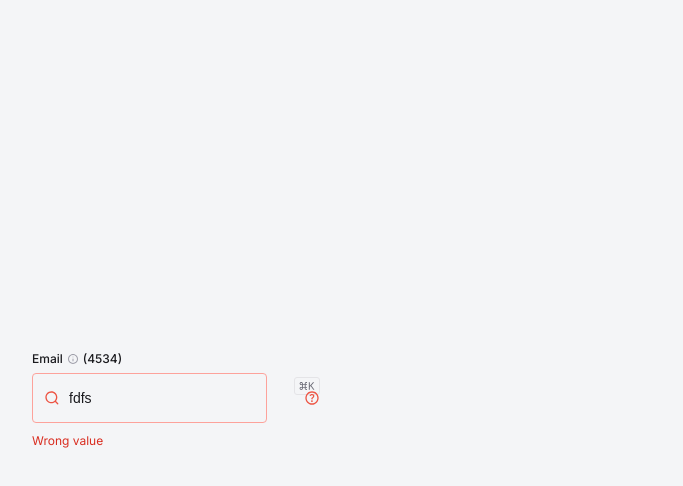
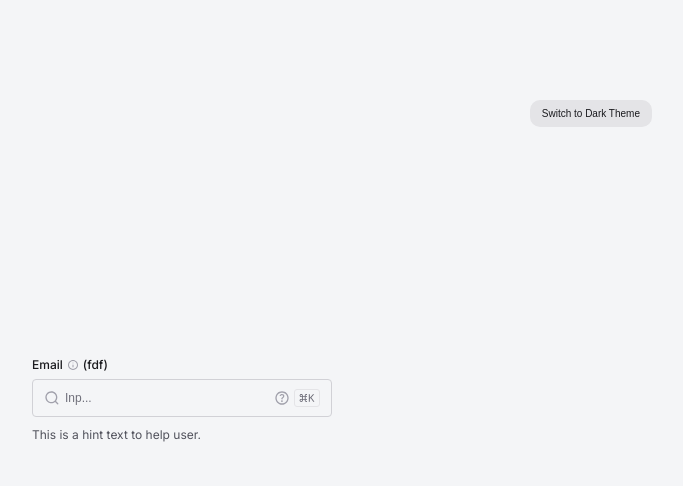
Before and after one commit to Follder/react--form-lib, a React (Create React App) app: page / in a window 1280 px wide. Shown: the top 486 px of the page, without its empty margins (458-1141 px from the left). Built offline with nearby package versions, Linux system fonts and the light colour scheme.

Commit message:
final project

```diff
--- a/src/components/app/App.scss
+++ b/src/components/app/App.scss
@@ -1,5 +1,7 @@
+@import '../../theme/theme.scss';
+
 .page {
-  background-color: #F4F5F7;
+  background-color: var(--background);
   color: #4d4d4d;
 
   height: 100vh;
@@ -14,10 +16,28 @@
 }
 
 .container {
+  position: relative;
+
   max-width: 1140px;
   margin: 0 auto;
 
   height: 100%;
+}
+
+.toggleButton {
+  position: absolute;
+  right: 100px;
+  top: 100px;
+
+  font-size: 10px;
+  cursor: pointer;
+
+  background-color: var(--input-icon-border);
+  color: var(--label-color);
+
+  border: none;
+  padding: 8px 12px;
+  border-radius: 10px;
 }
 
 .App {
--- a/src/components/app/App.tsx
+++ b/src/components/app/App.tsx
@@ -1,10 +1,20 @@
-import Input from '../input/Input';
-import './App.scss';
+import { useState } from "react";
+import Input from "../input/Input";
+import "./App.scss";
 
 function App() {
+  const [theme, setTheme] = useState("light");
+
+  const toggleTheme = () => {
+    setTheme((prevTheme) => (prevTheme === "light" ? "dark" : "light"));
+  };
+
   return (
-    <div className="page">
+    <div className="page" data-theme={theme}>
       <header className="container">
+        <button onClick={toggleTheme} className="toggleButton">
+          Switch to {theme === "light" ? "Dark" : "Light"} Theme
+        </button>
         <div className="page__wrapper">
           <Input />
         </div>
--- a/src/components/input/Input.tsx
+++ b/src/components/input/Input.tsx
@@ -8,6 +8,7 @@ type Required = string | "required" | "*";
 type Info = string | null;
 type LeftIcon = "user" | "search" | "password" | "email" | null;
 type RightIcon = "help" | null;
+type Type = "text" | "email" | "password" | "user";
 
 type Props = {
   labelPosition?: LabelPosition;
@@ -23,22 +24,30 @@ type Props = {
   leftIcon?: LeftIcon;
   rightIcon?: RightIcon;
   isCmndIcon?: boolean;
+  type?: Type;
+  name?: string;
+  placeholder?: string | undefined;
+  customClassname?: string;
 };
 
 const Input: React.FC<Props> = ({
   labelPosition = "top",
-  value = "fdfs",
-  size = "xl",
+  value = "",
+  size = "md",
   isQuiet = false,
-  required = "4534",
+  required = "fdf",
   info = "This is a tooltip",
-  isValid = false,
-  helperText = "This is a hint text to help user111.",
+  isValid = true,
+  helperText = "This is a hint text to help user.",
   errorText = "Wrong value",
   isDisabled = false,
   leftIcon = "search",
   rightIcon = "help",
   isCmndIcon = true,
+  type = "email",
+  name = "",
+  placeholder = "Inp...",
+  customClassname = "",
 }) => {
   const [query, setQuery] = useState(value);
 
@@ -82,38 +91,72 @@ const Input: React.FC<Props> = ({
     return propps === value ? className : secondClassName;
   };
 
-  const position = generateClassname(
+  const getSizeClassname = () => `form-element_${size}`;
+
+  const getClassnameRow = (
+    initialClassname: string,
+    addClassnames: (string | null)[]
+  ): string => {
+    const filteredClassnames = addClassnames.filter((name) => name !== null);
+
+    const classNames = filteredClassnames.reduce((acc, next) => {
+      return acc + " " + next;
+    }, initialClassname);
+
+    return classNames;
+  };
+
+  const formElementClassnames = [];
+  const inputElementClassnames = [];
+
+  formElementClassnames.push(
+    generateClassname(
       labelPosition,
       "top",
       "form-element_top",
       "form-element_side"
+    )
   );
-  const require = generateClassname(required, "*", "form-element_attention");
-  const helperTextAttention = generateClassname(
-    required,
-    "required",
-    "form-element_attentionText"
+  formElementClassnames.push(
+    generateClassname(required, "*", "form-element_attention")
   );
-  const quiet = generateClassname(isQuiet, true, "form-element_quiet");
-  const error = generateClassname(isValid, false, "form-element_error");
-  const searchIcon = generateClassname(
+  formElementClassnames.push(
+    generateClassname(required, "required", "form-element_attentionText")
+  );
+  formElementClassnames.push(
+    generateClassname(isQuiet, true, "form-element_quiet")
+  );
+  formElementClassnames.push(
+    generateClassname(isValid, false, "form-element_error")
+  );
+  formElementClassnames.push(
+    generateClassname(
       leftIcon,
       "search",
       "form-element_icon-left form-element_icon-left-search"
+    )
   );
-  const helpIcon = generateClassname(
-    rightIcon,
-    "help",
-    "form-element_icon-right"
+  formElementClassnames.push(
+    generateClassname(rightIcon, "help", "form-element_icon-right")
   );
-  const cmndIcon = generateClassname(
-    isCmndIcon,
-    true,
-    "form-element_icon-cmnd"
+  formElementClassnames.push(
+    generateClassname(isCmndIcon, true, "form-element_icon-right-offset")
+  );
+  formElementClassnames.push(getSizeClassname());
+  formElementClassnames.push(
+    generateClassname(isDisabled, true, "form-element_disabled")
+  );
+  inputElementClassnames.push(
+    generateClassname(isCmndIcon, true, "form-element_icon-cmnd")
   );
 
-  const getSizeClassname = () => `form-element_${size}`;
-  const sizeClassname = getSizeClassname();
+  const formElement = getClassnameRow("form-element", formElementClassnames);
+  const inputElement = getClassnameRow(
+    "form-element__input",
+    inputElementClassnames
+  );
+
+  console.log(formElement);
 
   const infoIcon = () =>
     info && (
@@ -124,11 +167,9 @@ const Input: React.FC<Props> = ({
     );
 
   return (
-    <div
-      className={`form-element ${position} ${require} ${quiet} ${helperTextAttention} ${sizeClassname} ${error} ${searchIcon} ${helpIcon}`}
-    >
+    <div className={formElement}>
       <div className="form-element__wrapper">
-        <label htmlFor="email" className="form-element__label">
+        <label htmlFor="id" className="form-element__label">
           Email
           {infoIcon()}
           {required && (
@@ -137,12 +178,13 @@ const Input: React.FC<Props> = ({
             </span>
           )}
         </label>
-        <div className={`${cmndIcon}`}>
+        <div className={inputElement}>
           <input
-            type="text"
-            className={`form-element__input`}
-            placeholder="Input..."
-            id="email"
+            type={type}
+            name={name}
+            placeholder={placeholder}
+            id='id'
+            className={customClassname}
             value={query}
             required={requiredOption?.required}
             onChange={(e) => setQuery(e.target.value)}
--- a/src/components/input/input.scss
+++ b/src/components/input/input.scss
@@ -1,16 +1,9 @@
-$input-border-color: #d1d1d6;
-$input-text-attention: #d92d20;
-
 :root {
   --input-max-width: 300px;
   --input-line-height: 15px;
+  --input-icon: inherit;
+  --input-error-icon: invert(1) sepia(1) saturate(5) hue-rotate(320deg);
 }
-
-// $input-padding-block: 8px;
-// $input-padding-inline: 12px;
-// $input-line-height: 15px;
-
-$dark-text-color: #1a1a1e;
 
 .form-element {
   width: var(--input-max-width);
@@ -24,18 +17,36 @@ $dark-text-color: #1a1a1e;
       justify-content: space-between;
       align-items: center;
 
-      input {
-        // width: calc(
-        //   var(--input-line-height) + (var(--input-padding-block) * 2) * 1.5
-        // );
-        // width: fit-content;
-        max-width: fit-content; /* Мінімальна ширина */
+      .form-element__input input {
+        max-width: fit-content;
         width: 64px;
 
         text-align: right;
         padding-block: 2px;
         margin-top: 0;
+        padding-left: 8px;
+        padding-right: 8px;
       }
+    }
+
+    &::before {
+      display: none;
+    }
+
+    &::after {
+      display: none;
+    }
+
+    .form-element_icon-cmnd {
+      &::after {
+        display: none;
+      }
+    }
+
+    .form-element__helper-text {
+      margin-top: 0;
+      text-align: right;
+      font-size: 10px;
     }
   }
 
@@ -47,29 +58,29 @@ $dark-text-color: #1a1a1e;
   }
 
   &_quiet {
-    .form-element__input {
+    .form-element__input input {
       border: 1px solid transparent;
     }
   }
 
   &_attention {
     .form-element__required {
-      color: $input-text-attention;
+      color: var(--input-text-attention);
     }
 
     .form-element__helper-text {
-      color: $input-text-attention;
+      color: var(--input-text-attention);
     }
   }
 
   &_attentionText {
     .form-element__helper-text {
-      color: $input-text-attention;
+      color: var(--input-text-attention);
     }
   }
 
   &_xs {
-    input {
+    .form-element__input input {
       padding-block: 2px;
       padding-left: 12px;
       padding-right: 12px;
@@ -79,7 +90,7 @@ $dark-text-color: #1a1a1e;
   }
 
   &_md {
-    input {
+    .form-element__input input {
       padding-block: 8px;
       padding-left: 12px;
       padding-right: 12px;
@@ -89,7 +100,7 @@ $dark-text-color: #1a1a1e;
   }
 
   &_lg {
-    input {
+    .form-element__input input {
       padding-block: 8px;
       padding-left: 16px;
       padding-right: 16px;
@@ -99,7 +110,7 @@ $dark-text-color: #1a1a1e;
   }
 
   &_xl {
-    input {
+    .form-element__input input {
       padding-block: 12px;
       padding-left: 16px;
       padding-right: 16px;
@@ -109,41 +120,63 @@ $dark-text-color: #1a1a1e;
   }
 
   &_error {
-    input {
-      border: 1px solid #fda29b;
+    .form-element__input input {
+      border: 1px solid var(--input-error-border);
       &:focus {
-        border: 1px solid #fda29b;
-        outline: 4px solid #fcd2cf;
+        border: 1px solid var(--input-error-border);
+        outline: 4px solid var(--input-error-outline);
       }
     }
 
     .form-element__helper-text {
-      color: $input-text-attention;
+      color: var(--input-text-attention);
     }
 
     &.form-element_icon-left::before {
-      filter: invert(1) sepia(1) saturate(5) hue-rotate(320deg);
+      filter: var(--input-error-icon);
     }
 
     &.form-element_icon-right::after {
-      filter: invert(1) sepia(1) saturate(5) hue-rotate(320deg);
+      filter: var(--input-error-icon);
+    }
+  }
+
+  &_disabled {
+    .form-element__input input {
+      color: var(--input-disabled);
+
+      &::placeholder {
+        color: var(--input-disabled);
+      }
+    }
+
+    .form-element__helper-text {
+      color: var(--input-disabled);
+    }
+
+    .form-element__label {
+      color: var(--input-placeholder);
     }
   }
 
   &_icon-cmnd {
+    position: relative;
+
     &::after {
       content: "";
       width: 24px;
       height: 16px;
       background-image: url("../../assets/icons/cmnd.svg");
 
-      border: 1px solid #e4e4e7;
+      border: 1px solid var(--input-icon-border);
       border-radius: 3px;
 
       position: absolute;
+      margin-top: 2px;
       right: 12px;
       top: 50%;
       transform: translateY(-50%);
+      filter: var(--input-icon);
 
       z-index: 1;
     }
@@ -160,6 +193,7 @@ $dark-text-color: #1a1a1e;
       margin-top: -2px;
       top: 50%;
       transform: translateY(-50%);
+      filter: var(--input-icon);
 
       z-index: 1;
     }
@@ -203,11 +237,16 @@ $dark-text-color: #1a1a1e;
       position: absolute;
       margin-top: -2px;
       right: 12px;
-      // right: 44px;
       top: 50%;
       transform: translateY(-50%);
 
       z-index: 1;
+    }
+  }
+
+  &_icon-right-offset {
+    &::after {
+      right: 42px;
     }
   }
 
@@ -220,7 +259,7 @@ $dark-text-color: #1a1a1e;
   }
 
   &__label {
-    color: #1a1a1e;
+    color: var(--label-color);
     font-size: 12px;
     font-weight: 500;
     line-height: 20px;
@@ -255,13 +294,13 @@ $dark-text-color: #1a1a1e;
       font-size: 12px;
       line-height: 20px;
       border-radius: 10px;
-      color: #fff;
+      color: var(--input-info-text);
 
-      background-color: #000;
+      background-color: var(--input-info-background);
 
       &:after {
         content: "\25BC";
-        color: #000;
+        color: var(--input-info-background);
         position: absolute;
         bottom: -13px;
         left: 50%;
@@ -277,41 +316,41 @@ $dark-text-color: #1a1a1e;
     font-size: 12px;
     font-weight: 400;
     line-height: 20px;
-    color: #51525c;
+    color: var(--input-helper-text);
   }
 
   &__input {
-    padding-block: var(--input-padding-block);
-    padding-left: var(--input-padding-left);
-    padding-right: var(--input-padding-right);
+    font-size: 12px;
+    color: var(--label-color);
+
+    input {
+      width: 100%;
+
       border-radius: 4px;
 
       margin-top: 4px;
-    border: 1px solid $input-border-color;
+      border: 1px solid var(--input-border);
       background-color: transparent;
-
-    font-size: 12px;
-    color: #1a1a1e;
-    line-height: var(--input-line-height);
 
       transition: 0.3s border;
 
       &::placeholder {
-      color: #70707b;
+        color: var(--input-placeholder);
       }
 
       &:hover {
-      border: 1px solid $input-border-color;
+        border: 1px solid var(--input-border);
       }
 
       &:focus {
-      border: 1px solid #96d0ff;
-      outline: 4px solid #cde5fe;
+        border: 1px solid var(--input-focus-border);
+        outline: 4px solid var(--input-focus-outline);
       }
 
       &:disabled {
-      color: #1a1a1e;
-      border: 1px solid #d1d1d6;
+        color: var(--input-disabled);
+        border: 1px solid var(--input-border);
+      }
     }
   }
 }
@@ -321,7 +360,5 @@ $dark-text-color: #1a1a1e;
 }
 
 .form-element__input:disabled.form-element__input::placeholder {
-  color: #d1d1d6 !important;
+  color: var(--input-border) !important;
 }
-//min width = 1.5 * height or 64 px
-//text overflow
--- /dev/null
+++ b/src/theme/theme.scss
@@ -0,0 +1,65 @@
+:root {
+  --label-color-light: #1a1a1e;
+  --background-light: #F4F5F7;
+  --input-text-attention-light: #d92d20;
+  --input-border-light: #d1d1d6;
+  --input-error-border-light: #fda29b;
+  --input-error-outline-light: #fcd2cf;
+  --input-focus-border-light: #96d0ff;
+  --input-focus-outline-light: #cde5fe;
+  --input-icon-border-light: #e4e4e7;
+  --input-info-background-light: #131316;
+  --input-info-text-light: #fff;
+  --input-helper-text-light: #51525c;
+  --input-placeholder-light: #70707b;
+  --input-disabled-light: #D1D1D6;
+
+  --label-color-dark: #FAFAFA;
+  --background-dark: #1A1A1E;
+  --input-text-attention-dark: #F97066;
+  --input-border-dark: #51525C;
+  --input-error-border-dark: #F97066;
+  --input-error-outline-dark: #4e2424;
+  --input-focus-border-dark: #53B1FD;
+  --input-focus-outline-dark: #1f3753;
+  --input-icon-border-dark: #3F3F46;
+  --input-info-background-dark: #FAFAFA;
+  --input-info-text-dark: #1a1a1e;
+  --input-helper-text-dark: #A0A0AB;
+  --input-placeholder-dark: #fafafac4;
+  --input-disabled-dark: #3F3F46;
+}
+
+.page[data-theme='light'] {
+  --label-color: var(--label-color-light);
+  --background: var(--background-light);
+  --input-text-attention: var(--input-text-attention-light);
+  --input-border: var(--input-border-light);
+  --input-error-border: var(--input-error-border-light);
+  --input-error-outline: var(--input-error-outline-light);
+  --input-focus-border: var(--input-focus-border-light);
+  --input-focus-outline: var(--input-focus-outline-light);
+  --input-icon-border: var(--input-icon-border-light);
+  --input-info-background: var(--input-info-background-light);
+  --input-info-text: var(--input-info-text-light);
+  --input-helper-text: var(--input-helper-text-light);
+  --input-placeholder: var(--input-placeholder-light);
+  --input-disabled: var(--input-disabled-light);
+}
+
+.page[data-theme='dark'] {
+  --label-color: var(--label-color-dark);
+  --background: var(--background-dark);
+  --input-text-attention: var(--input-text-attention-dark);
+  --input-border: var(--input-border-dark);
+  --input-error-border: var(--input-error-border-dark);
+  --input-error-outline: var(--input-error-outline-dark);
+  --input-focus-border: var(--input-focus-border-dark);
+  --input-focus-outline: var(--input-focus-outline-dark);
+  --input-icon-border: var(--input-icon-border-dark);
+  --input-info-background: var(--input-info-background-dark);
+  --input-info-text: var(--input-info-text-dark);
+  --input-helper-text: var(--input-helper-text-dark);
+  --input-placeholder: var(--input-placeholder-dark);
+  --input-disabled: var(--input-disabled-dark);
+}
```
Lines whose indentation alone changed are shown as unchanged.
